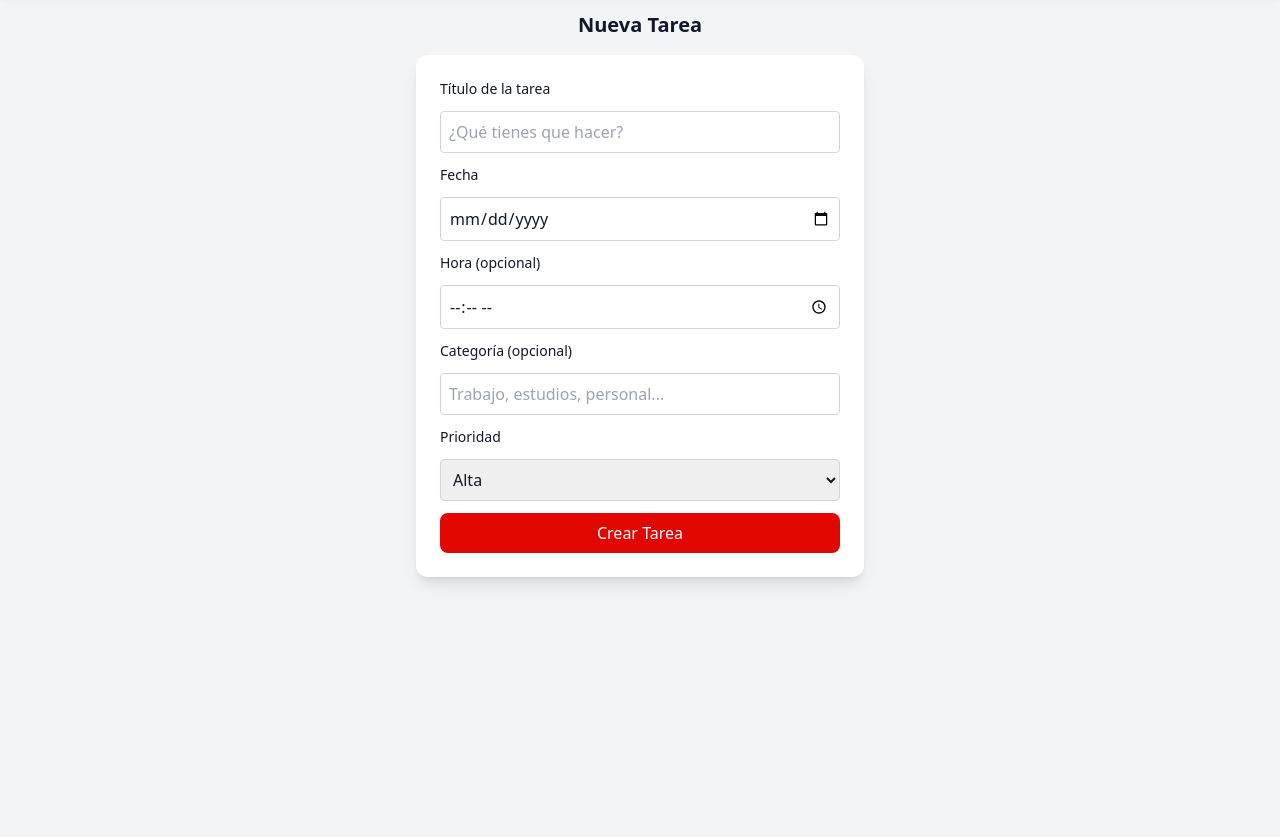
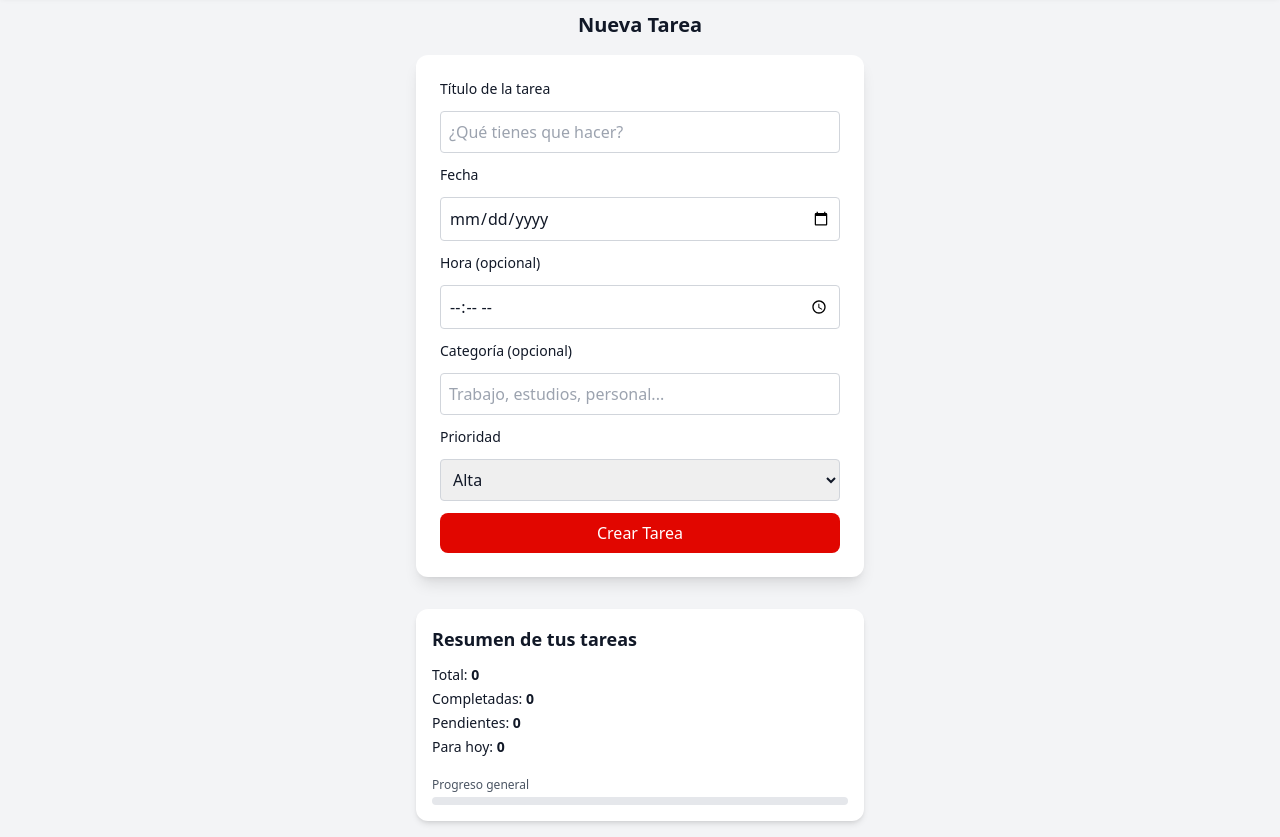
Before and after one commit to serradogee/taskflow-project, a plain HTML site: page index.html in a window 1280 px wide. Shown: the part 71-908 px from the top of the page. Before the commit the page ends 800 px from the top, so only its background shows below. Drawn offline with nearby package versions, Linux system fonts and the light colour scheme.

Commit message:
Añade panel de resumen en la vista de inicio
Made-with: Cursor

```diff
--- a/app.js
+++ b/app.js
@@ -117,6 +117,7 @@ document.addEventListener("DOMContentLoaded", () => {
     tasks = sortTasksByDateTime(tasks);
     renderTasks();
     renderCalendar();
+    updateTaskSummary();
 });
 
 /* ---------------- VISTAS ---------------- */
@@ -278,6 +279,8 @@ function renderTasks() {
             counterElement.textContent = `${filteredTasks.length} de ${tasks.length} tareas`;
         }
     }
+
+    updateTaskSummary();
 }
 
 /* ---------------- COMPLETAR ---------------- */
@@ -342,6 +345,36 @@ function renderCalendar() {
 
         dayDiv.onclick = () => showModal(fullDate);
         calendar.appendChild(dayDiv);
+    }
+}
+
+/**
+ * Actualiza el panel de resumen de tareas en la vista de inicio.
+ */
+function updateTaskSummary() {
+    const totalTasks = tasks.length;
+    const completedTasks = tasks.filter(task => task.completed).length;
+    const pendingTasks = totalTasks - completedTasks;
+
+    const today = new Date();
+    today.setHours(0, 0, 0, 0);
+    const todayKey = today.toISOString().slice(0, 10);
+    const todayTasks = tasks.filter(task => task.date === todayKey).length;
+
+    const totalElement = document.getElementById("summaryTotal");
+    const completedElement = document.getElementById("summaryCompleted");
+    const pendingElement = document.getElementById("summaryPending");
+    const todayElement = document.getElementById("summaryToday");
+    const progressBar = document.getElementById("summaryProgressBar");
+
+    if (totalElement) totalElement.textContent = totalTasks.toString();
+    if (completedElement) completedElement.textContent = completedTasks.toString();
+    if (pendingElement) pendingElement.textContent = pendingTasks.toString();
+    if (todayElement) todayElement.textContent = todayTasks.toString();
+
+    if (progressBar) {
+        const progress = totalTasks > 0 ? (completedTasks / totalTasks) * 100 : 0;
+        progressBar.style.width = `${progress}%`;
     }
 }
 
--- a/index.html
+++ b/index.html
@@ -82,6 +82,23 @@
                     Crear Tarea
                 </button>
             </div>
+
+            <div id="taskSummaryCard"
+                class="mt-8 w-full max-w-md bg-white dark:bg-gray-800 rounded-xl shadow-md p-4 flex flex-col gap-3">
+                <h3 class="text-lg font-semibold">Resumen de tus tareas</h3>
+                <div class="flex flex-col gap-1 text-sm">
+                    <span>Total: <strong id="summaryTotal">0</strong></span>
+                    <span>Completadas: <strong id="summaryCompleted">0</strong></span>
+                    <span>Pendientes: <strong id="summaryPending">0</strong></span>
+                    <span>Para hoy: <strong id="summaryToday">0</strong></span>
+                </div>
+                <div class="mt-2">
+                    <p class="text-xs text-gray-600 dark:text-gray-300 mb-1">Progreso general</p>
+                    <div class="w-full bg-gray-200 dark:bg-gray-700 rounded-full h-2 overflow-hidden">
+                        <div id="summaryProgressBar" class="bg-primary h-2 rounded-full" style="width: 0%;"></div>
+                    </div>
+                </div>
+            </div>
         </section>
 
         <!-- ================== TAREAS ================== -->
```
